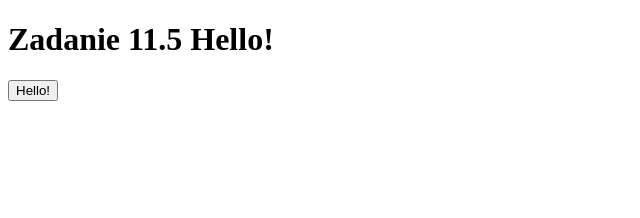
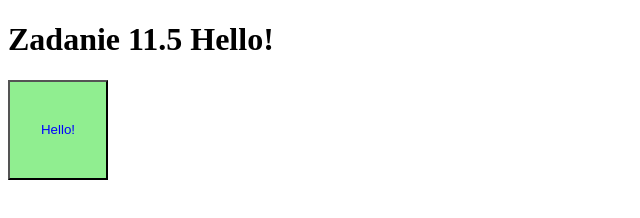
Before and after one commit to krzys-wszel/11.5-hello-button, a plain HTML site: page index.html in a window 1280 px wide. Shown: the whole page, without its empty margins (0-640 px from the left). Drawn offline with nearby package versions, Linux system fonts and the light colour scheme.

Commit message:
finished

```diff
--- a/index.html
+++ b/index.html
@@ -3,6 +3,7 @@
 
 <head>
     <meta charset="UTF-8">
+    <link rel="stylesheet" type="text/css" href="style.css">
     <script src="https://ajax.googleapis.com/ajax/libs/jquery/1.12.4/jquery.min.js"></script>
     <script type="text/javascript" src="script.js"></script>
     <title>Zadanie 11.5 button hello</title>
--- a/script.js
+++ b/script.js
@@ -5,6 +5,7 @@ $(function () {
 
     Button.prototype = {
         create: function () {
+            var self = this;
             this.$element = $('<button>');
             this.$element.text(this.text);
             this.$element.click(function () {
@@ -14,6 +15,7 @@ $(function () {
         }
     }
     var btn1 = new Button('Hello!');
+
     btn1.create();
 
 });
--- /dev/null
+++ b/style.css
@@ -0,0 +1,6 @@
+button {
+    height: 100px;
+    width: 100px;
+    background: lightgreen;
+    color: blue;
+}
```
